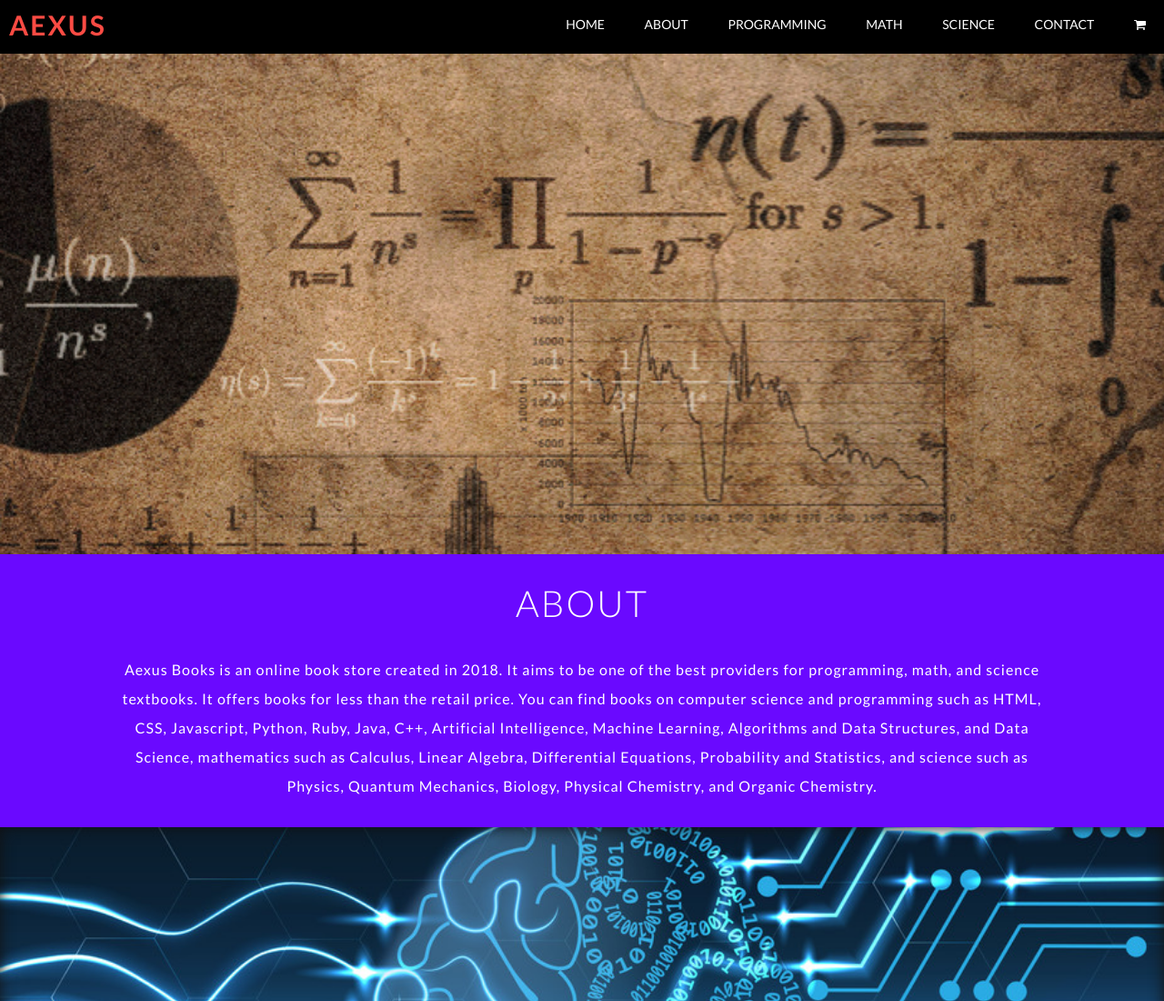
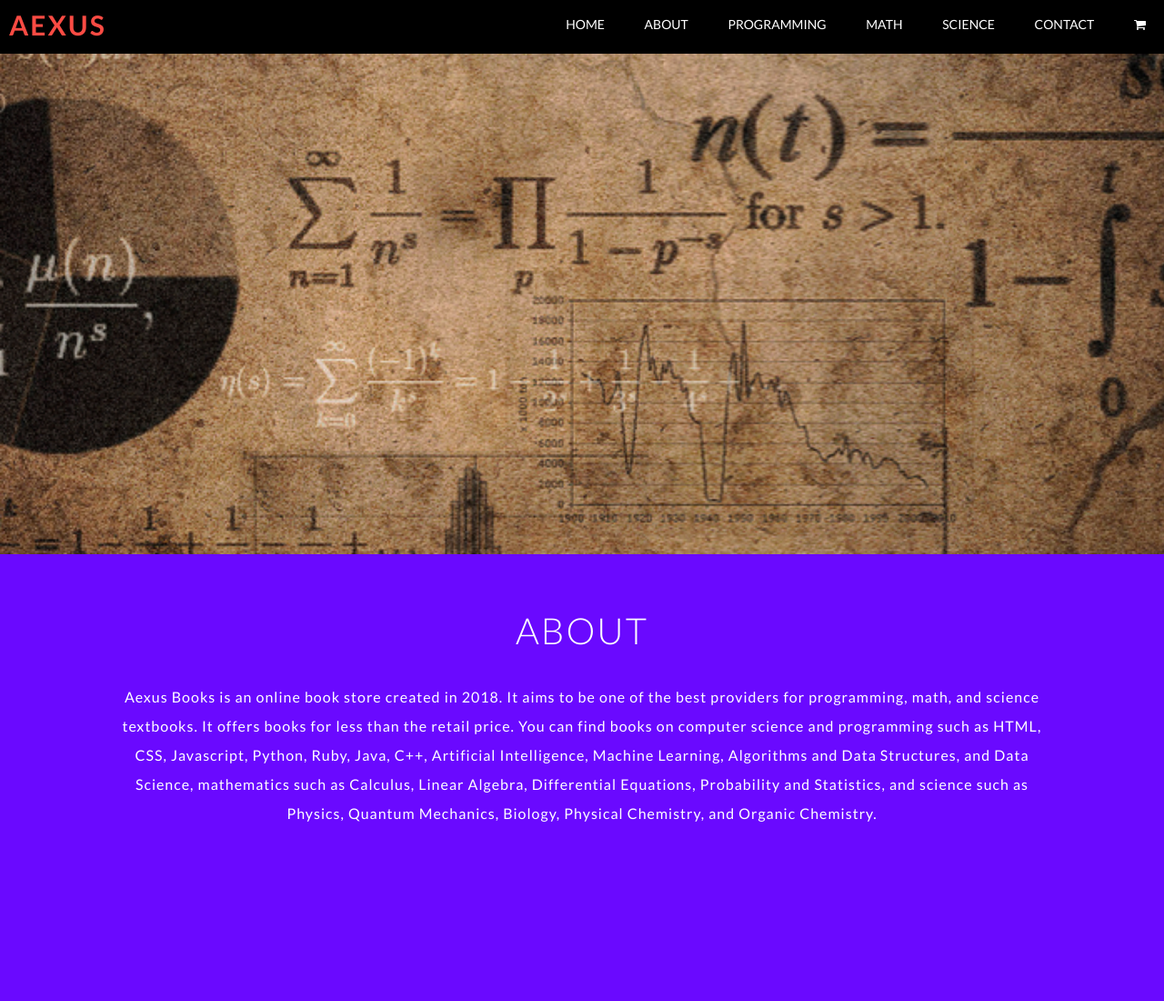
Before and after one commit to xshirl/aexus, a plain HTML site: page index.html in a window 1280 px wide. Shown: the top 1100 px of the page at 91% size. Drawn offline with nearby package versions, Linux system fonts and the light colour scheme.

Commit message:
fifth commit

```diff
--- a/style.css
+++ b/style.css
@@ -204,7 +204,7 @@ th {
 #about {
 	background-color:#6A09FF;
 	width:100%;
-	height:300px;
+	height:500px;
 	margin-top:-48px;
 }
 
@@ -214,7 +214,7 @@ th {
 	text-transform:uppercase;
 	text-align:center;
 	font-size:40px;
-	padding-top:30px;
+	padding-top:60px;
 	color:white;
 	letter-spacing: 2px;
 }
@@ -230,9 +230,9 @@ th {
 	letter-spacing:1px;
 }
 
-@media only screen and (max-width:988px) {
+@media only screen and (max-width:755px) {
 	#about {
-		height: 400px;
+		height: 500px;
 	}
 }
 
@@ -242,13 +242,13 @@ th {
 	}
 }
 
-@media only screen and (max-width:520px) {
+@media only screen and (max-width:560px) {
 	#about {
 		height: 600px;
 	}
 }
 
-@media only screen and (max-width:423px) {
+@media only screen and (max-width:451px) {
 	#about {
 		height: 700px;
 	}
```
